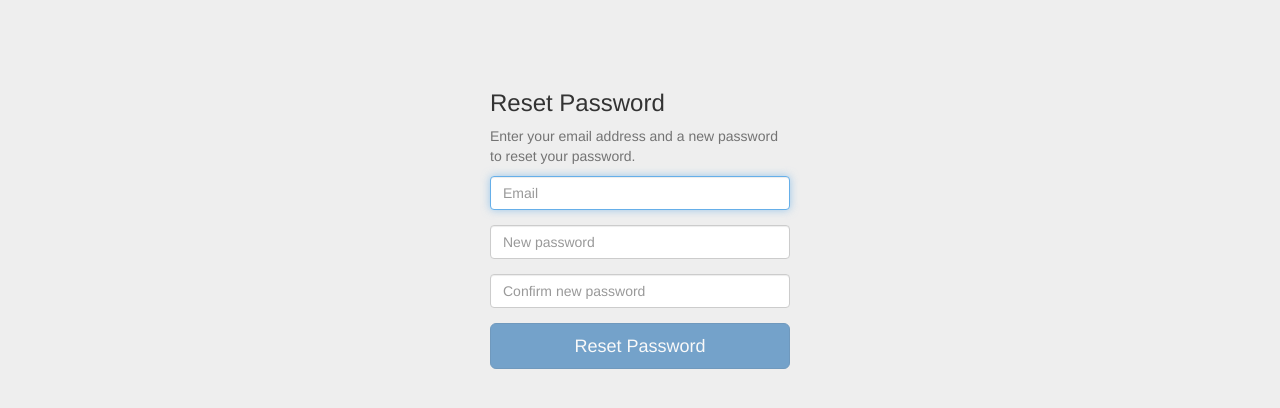
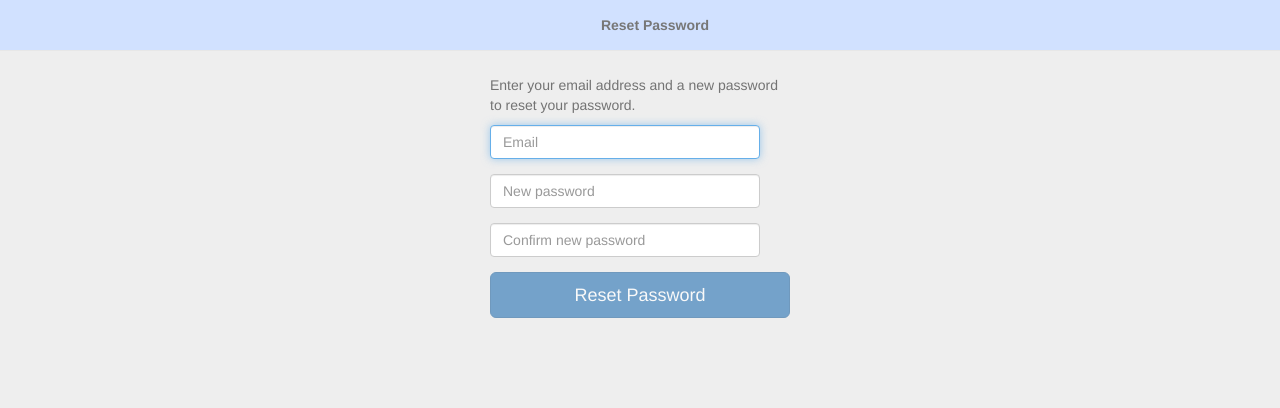
Before and after one commit to michaelcrubenstein/IDoDeclare, a Django app: template dico/templates/dico/passwordreset.html in a window 1280 px wide. Shown: the top 408 px of the page. Run offline with Django 3.2, Linux system fonts and the light colour scheme; the template is opened without the code that fills it, so the values that code supplies are empty; some libraries are stand-ins or nearby versions.

Commit message:
Standardize the UI for reset password to match other panels

```diff
--- a/dico/templates/dico/passwordreset.html
+++ b/dico/templates/dico/passwordreset.html
@@ -16,6 +16,7 @@
     <link href="{% static "bootstrap/css/bootstrap.min.css" %}" rel="stylesheet">
 
     <!-- Custom styles for this template -->
+    <link href="{% static "dico/css/dicopage.css" %}" rel="stylesheet">
     <link href="{% static "dico/css/formsimple.css" %}" rel="stylesheet">
 
 	<style>
@@ -23,7 +24,53 @@
 		  padding-top: 55px;
 		}
 	</style>
+  </head>
 
+<body max-width="100%">
+    <div class="container-fluid">
+		<nav class="navbar navbar-default navbar-fixed-top dico-navbar" role="navigation">
+			<div class="container-fluid">
+				<!-- Collect the nav links, forms, and other content for toggling -->
+				<div class="nav">
+					<div class="dico-navbar-commands">
+						<div class="dico-fill"><span class="navbar-text dico-inner-fill"><strong>Reset Password</strong></span></div>
+					</div>
+				</div><!-- /.nav -->
+			</div>
+		</nav>
+		<form class="form-simple">
+			<style>
+				.feedback-control {
+					width: calc(100% - 30px);
+				}
+			</style>
+			<div class="help-block">Enter your email address and a new password to reset your password.</div>
+
+			<div id="myAlert"></div>
+
+			<div  id="id_email_group" class="form-group has-feedback">
+				<label for="id_email"  class="control-label sr-only">Email Address</label>
+				<input id="id_email" class="form-control feedback-control" type="email" placeholder="Email"/>
+				<span id="id_emailOK" class="glyphicon form-control-feedback"></span>
+			</div>
+			<div class="form-group">
+				<label for="id_newPassword"  class="control-label sr-only">New Password</label>
+				<input id="id_newPassword" class="form-control feedback-control" type="password" placeholder="New password" />
+			</div>
+			<div id="id_confirm_form_group" class="form-group has-feedback">
+				<label for="id_confirmNewPassword"  class="control-label sr-only">Confirm New Password</label>
+				<input id="id_confirmNewPassword" class="form-control feedback-control" type="password" placeholder="Confirm new password" />
+				<span id="id_passwordOK" class="glyphicon form-control-feedback"></span>
+			</div>
+		  <input id="submit_button" class="btn btn-lg btn-primary btn-block" type="submit" value="Reset Password"></input>
+		  <div id="id_alert_success" class="div-success"></div>
+
+		</form>
+	</div>
+
+<!--     IE10 viewport hack for Surface/desktop Windows 8 bug -->
+    <script src="{% static "bootstrap/assets/js/ie10-viewport-bug-workaround.js" %}"></script>
+  </body>
     <!-- HTML5 shim and Respond.js for IE8 support of HTML5 elements and media queries -->
     <!--[if lt IE 9]>
       <script src="https://oss.maxcdn.com/html5shiv/3.7.2/html5shiv.min.js"></script>
@@ -85,6 +132,7 @@
 			$("#id_newPassword").bind("keyup input paste", checkenabled);
 			$("#id_confirmNewPassword").bind("keyup input paste", checkenabled);
 			checkenabled();
+			$('#id_email').focus()
 		});
 
 		function checkenabled() {
@@ -132,44 +180,4 @@
 			}
 		};
 	</script>
-
-  </head>
-
-<body max-width="100%">
-    <div class="container">
-
-		<form class="form-simple">
-			<h3>Reset Password</h3>
-			<div class="help-block">Enter your email address and a new password to reset your password.</div>
-
-			<div id="myAlert"></div>
-
-			<div  id="id_email_group" class="form-group has-feedback">
-				<label for="id_email"  class="control-label sr-only">Email Address</label>
-				<input id="id_email" class="form-control" type="email" placeholder="Email"/>
-				<span id="id_emailOK" class="glyphicon form-control-feedback"></span>
-			</div>
-			<div class="form-group">
-				<label for="id_newPassword"  class="control-label sr-only">New Password</label>
-				<input id="id_newPassword" class="form-control" type="password" placeholder="New password" />
-			</div>
-			<div id="id_confirm_form_group" class="form-group has-feedback">
-				<label for="id_confirmNewPassword"  class="control-label sr-only">Confirm New Password</label>
-				<input id="id_confirmNewPassword" class="form-control" type="password" placeholder="Confirm new password" />
-				<span id="id_passwordOK" class="glyphicon form-control-feedback"></span>
-			</div>
-		  <input id="submit_button" class="btn btn-lg btn-primary btn-block" type="submit" value="Reset Password"></input>
-		  <div id="id_alert_success" class="div-success"></div>
-
-		</form>
-
-		<script type="text/javascript">
-			$('#id_email').focus()
-		</script>
-
-	</div>
-
-<!--     IE10 viewport hack for Surface/desktop Windows 8 bug -->
-    <script src="{% static "bootstrap/assets/js/ie10-viewport-bug-workaround.js" %}"></script>
-  </body>
 </html>
```
